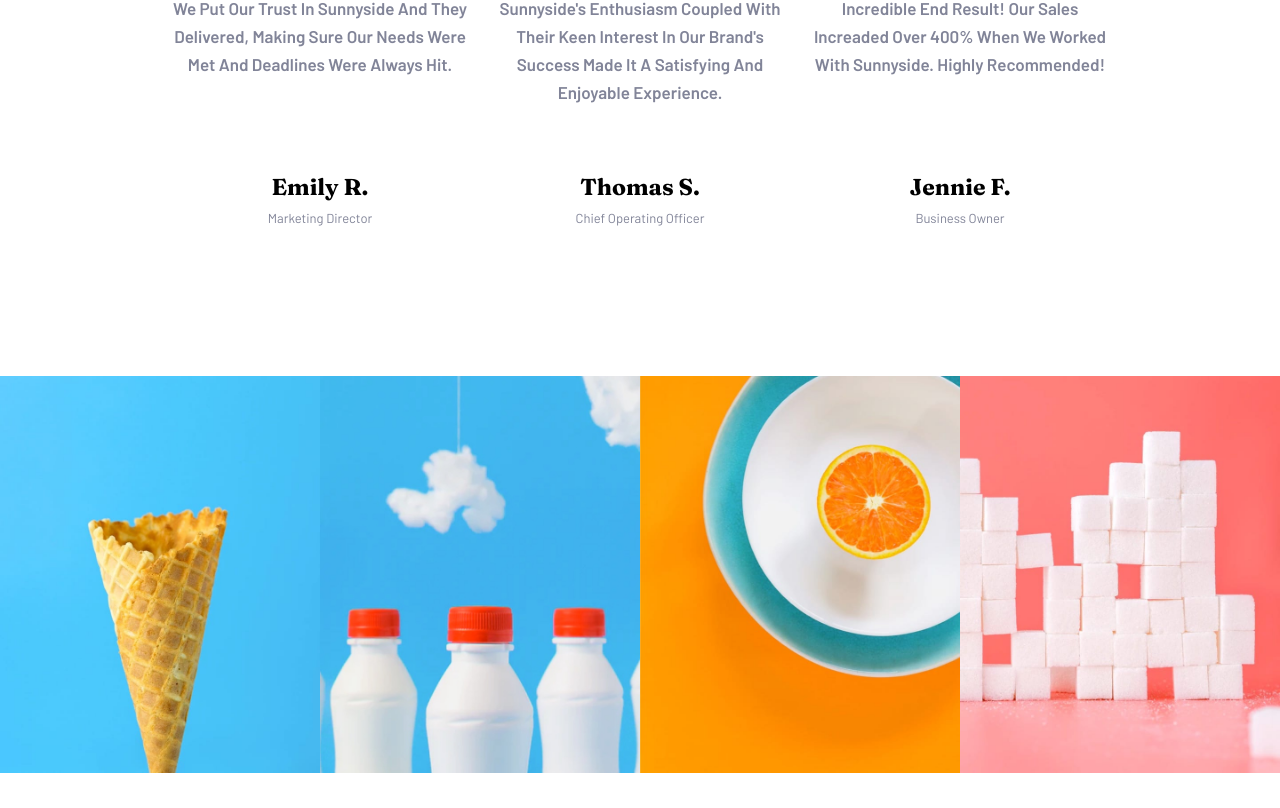
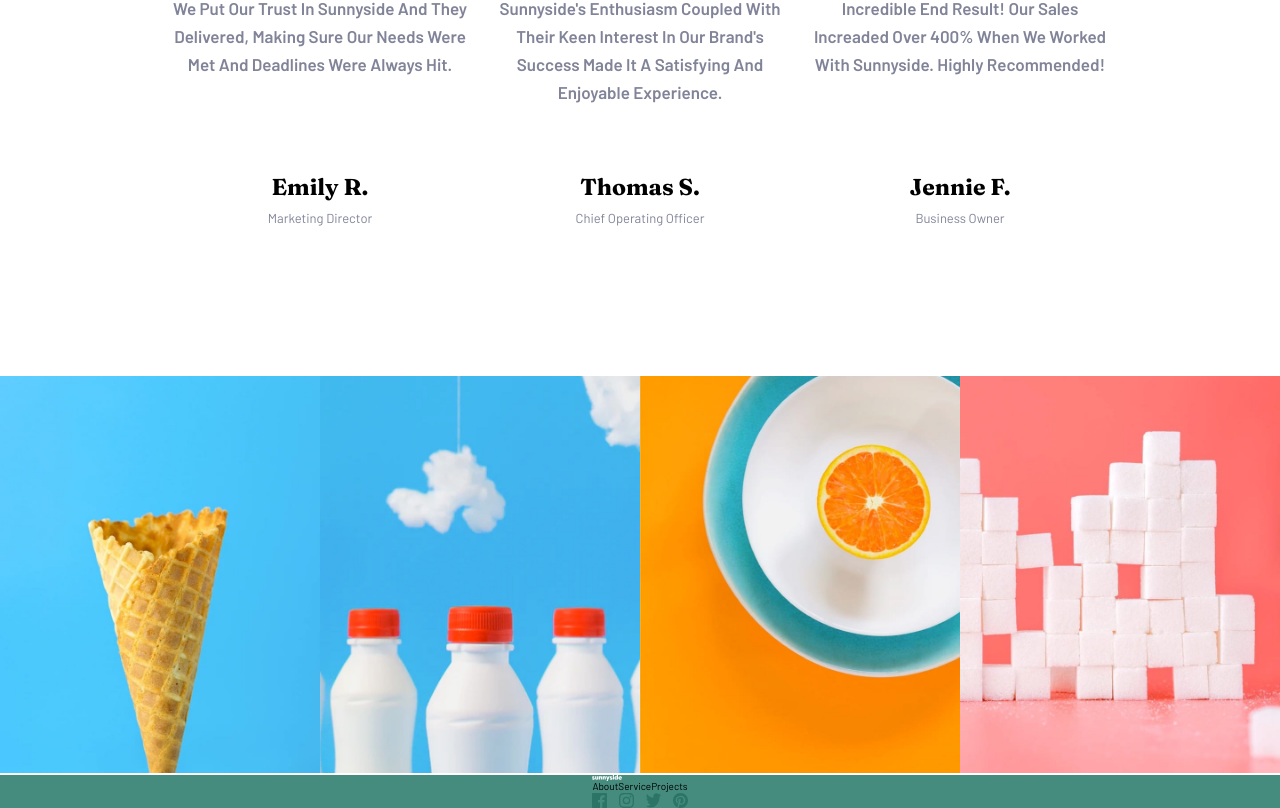
Before and after one commit to Fernando-uif/Sunnyside-agency-landing-page, a React (Vite) app: page / in a window 1280 px wide. Shown: the part 2697-3505 px from the top of the page. Before the commit the page ends 3472 px from the top, so only its background shows below. Built offline with nearby package versions, Linux system fonts and the light colour scheme.

Commit message:
Add the footer items and the html

```diff
--- a/src/App.jsx
+++ b/src/App.jsx
@@ -1,8 +1,9 @@
 import {
+  Content,
+  Footer,
+  Header,
+  MarginPhotos,
   NavBar,
-  Header,
-  Content,
-  MarginPhotos,
   Testimonial,
 } from "./components/Index";
 
@@ -14,6 +15,7 @@ const App = () => {
       <Content />
       <Testimonial />
       <MarginPhotos />
+      <Footer />
     </>
   );
 };
--- a/src/components/Content.jsx
+++ b/src/components/Content.jsx
@@ -4,7 +4,7 @@ import "../sass/layout/content.scss";
 
 export const Content = () => {
   return (
-    <div className="content">
+    <main className="content">
       <div className="content__item">
         <div className="content__item-text">
           <div className="content__title">transform your brand</div>
@@ -74,6 +74,6 @@ export const Content = () => {
           </div>
         </div>
       </div>
-    </div>
+    </main>
   );
 };
--- /dev/null
+++ b/src/components/Footer.jsx
@@ -0,0 +1,51 @@
+import React from "react";
+import { getImageUrl } from "../helpers/getImage";
+
+import "../sass/layout/footer.scss";
+
+export const Footer = () => {
+  return (
+    <footer className="footer">
+      <div className="footer__container">
+        <div className="footer__item">
+          <img className="footer__item-img" src={getImageUrl("logos/logo.svg")} alt="logo.svg" />
+        </div>
+        <div className="footer__item">
+          <div className="footer__info">about</div>
+          <div className="footer__info">service</div>
+          <div className="footer__info">projects</div>
+        </div>
+        <div className="footer__item footer__item-social">
+          <div className="footer__social">
+            <img
+              src={getImageUrl("icon/icon-facebook.svg")}
+              alt="facebook.svg"
+              className="footer__social-img"
+            />
+          </div>
+          <div className="footer__social">
+            <img
+              src={getImageUrl("icon/icon-instagram.svg")}
+              alt="icon-instagram.svg"
+              className="footer__social-img"
+            />
+          </div>
+          <div className="footer__social">
+            <img
+              src={getImageUrl("icon/icon-twitter.svg")}
+              alt="icon-twitter.svg"
+              className="footer__social-img"
+            />
+          </div>
+          <div className="footer__social">
+            <img
+              src={getImageUrl("icon/icon-pinterest.svg")}
+              alt="icon-pinterest.svg"
+              className="footer__social-img"
+            />
+          </div>
+        </div>
+      </div>
+    </footer>
+  );
+};
--- a/src/components/Index.jsx
+++ b/src/components/Index.jsx
@@ -1,4 +1,6 @@
+
 export { Content } from "./Content";
+export { Footer } from "./Footer";
 export { Header } from "./Header";
 export { MarginPhotos } from "./MarginPhotos";
 export { NavBar } from "./NavBar";
--- a/src/components/MarginPhotos.jsx
+++ b/src/components/MarginPhotos.jsx
@@ -4,7 +4,7 @@ import "../sass/layout/marginPhotos.scss";
 
 export const MarginPhotos = () => {
   return (
-    <div className="marginPhotos">
+    <section className="marginPhotos">
       <div className="marginPhotos__item">
         <img
           src={getImageUrl("desktop/image-gallery-cone.jpg")}
@@ -33,6 +33,6 @@ export const MarginPhotos = () => {
           className="marginPhotos__img"
         />
       </div>
-    </div>
+    </section>
   );
 };
--- a/src/components/Testimonial.jsx
+++ b/src/components/Testimonial.jsx
@@ -4,7 +4,7 @@ import "../sass/layout/testimonial.scss";
 export const Testimonial = () => {
   return (
     <>
-      <div className="testimonial">
+      <section className="testimonial">
         <div className="testimonial__title">client testimonial</div>
         <div className="testimonial__container">
           <div className="testimonial__card">
@@ -50,7 +50,7 @@ export const Testimonial = () => {
             <div className="testimonial__role">business owner</div>
           </div>
         </div>
-      </div>
+      </section>
     </>
   );
 };
--- /dev/null
+++ b/src/sass/layout/footer.scss
@@ -0,0 +1,26 @@
+@import '../abstract/variables.scss';
+
+.footer {
+    background-color: $DarkModerateCyan;
+    display: flex;
+    justify-content: center;
+    align-items: center;
+
+    &__item {
+        text-transform: capitalize;
+        display: flex;
+        justify-content: space-between;
+        &-img{
+            width: 3rem;
+        }
+    }
+
+    &__social {
+        display: flex;
+        justify-content: space-between;
+
+        &-img {
+            width: 1.5rem;
+        }
+    }
+}
```
Also changed, not shown: src/components/Body.jsx (deleted, +0 -7 lines).
